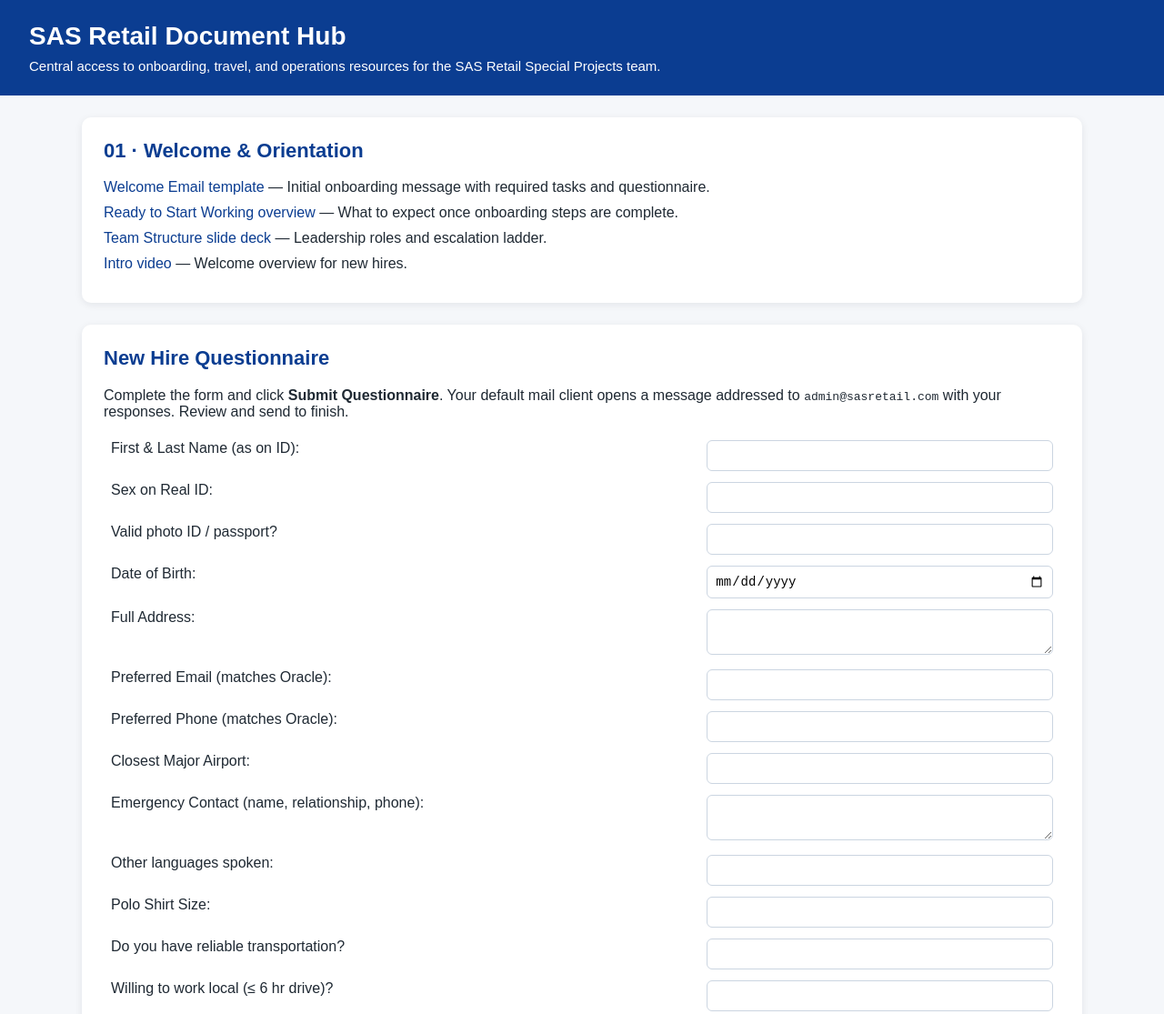
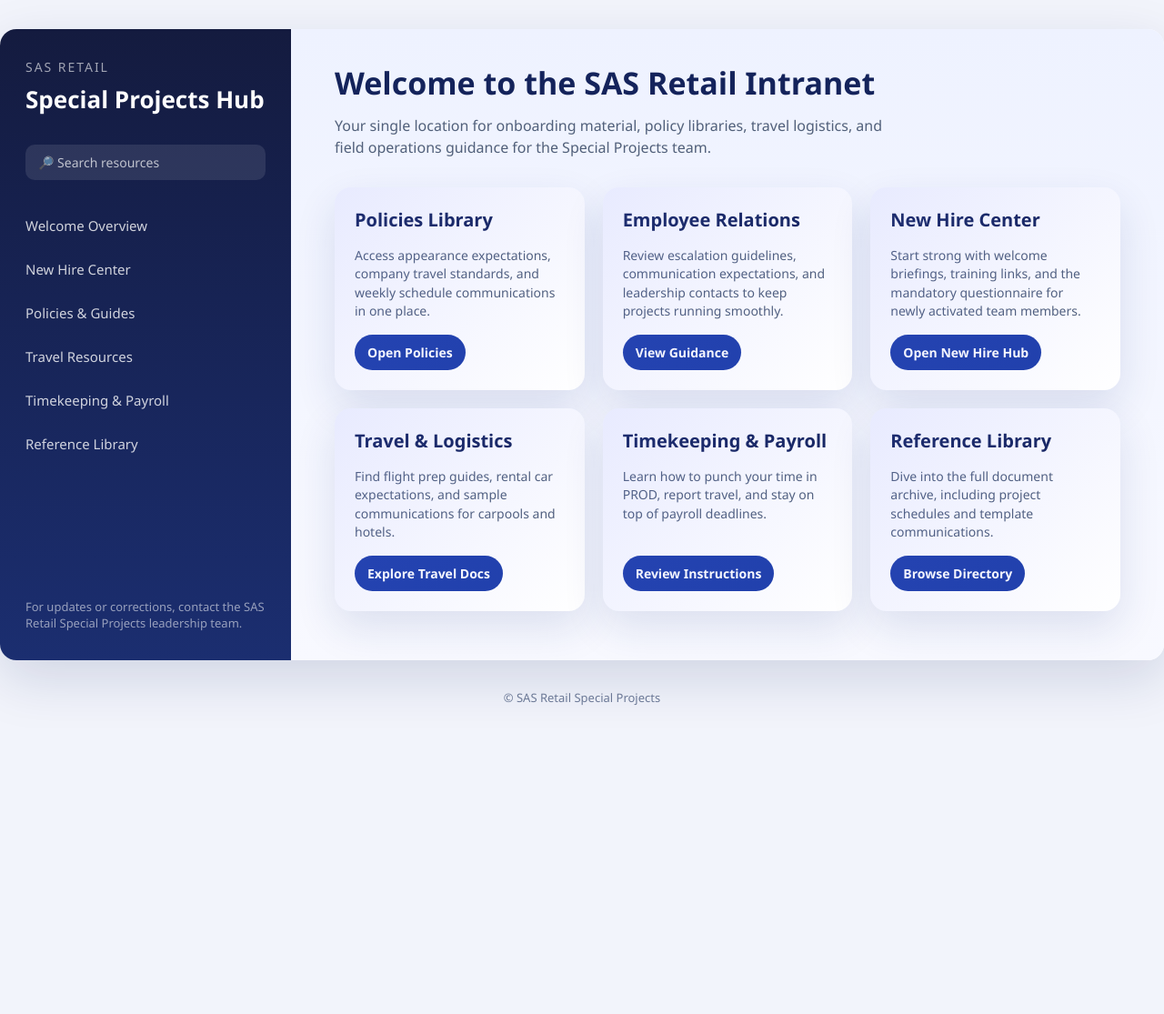
Before and after one commit to puploki93/SAS_Retail-Info, a plain HTML site: page SAS_Document_References/index.html in a window 1280 px wide. Shown: the top 1115 px of the page at 91% size. After the commit the page ends 800 px from the top, so only its background shows below. Drawn offline with Linux system fonts and the light colour scheme.

Commit message:
Redesign hub layout and move onboarding questionnaire

```diff
--- a/SAS_Document_References/index.html
+++ b/SAS_Document_References/index.html
@@ -5,202 +5,260 @@
   <meta name="viewport" content="width=device-width, initial-scale=1.0" />
   <title>SAS Retail Document Hub</title>
   <style>
-    body { font-family: Arial, sans-serif; margin: 0; padding: 0; background: #f5f7fa; color: #1f2933; }
-    header { background: #0b3d91; color: #fff; padding: 24px 32px; }
-    header h1 { margin: 0 0 8px 0; font-size: 28px; }
-    header p { margin: 0; font-size: 15px; }
-    main { padding: 24px 32px 48px; max-width: 1100px; margin: 0 auto; }
-    section { background: #fff; border-radius: 10px; box-shadow: 0 2px 8px rgba(15, 23, 42, 0.08); margin-bottom: 24px; padding: 24px; }
-    section h2 { margin-top: 0; font-size: 22px; color: #0b3d91; }
-    ul { list-style: none; padding-left: 0; margin: 16px 0 0; }
-    li { margin-bottom: 10px; }
-    a { color: #0b3d91; text-decoration: none; }
-    a:hover { text-decoration: underline; }
-    .questionnaire table { width: 100%; border-collapse: collapse; }
-    .questionnaire td { padding: 6px 8px; vertical-align: top; }
-    .questionnaire input[type="text"],
-    .questionnaire input[type="email"],
-    .questionnaire input[type="tel"],
-    .questionnaire input[type="date"],
-    .questionnaire textarea {
+    :root {
+      color-scheme: light;
+      --brand-primary: #1f3faa;
+      --brand-accent: #5c6efc;
+      --surface: #f2f4fb;
+      --card-bg: #ffffff;
+      --text-primary: #17223a;
+      --text-secondary: #51607a;
+    }
+    * { box-sizing: border-box; }
+    body {
+      margin: 0;
+      font-family: "Segoe UI", "Helvetica Neue", Arial, sans-serif;
+      background: var(--surface);
+      color: var(--text-primary);
+      min-height: 100vh;
+      display: flex;
+      flex-direction: column;
+    }
+    .layout {
+      flex: 1;
+      display: grid;
+      grid-template-columns: 320px 1fr;
+      max-width: 1400px;
+      margin: 0 auto;
       width: 100%;
-      padding: 8px;
-      border: 1px solid #cbd5e1;
-      border-radius: 6px;
+      background: #fff;
+      box-shadow: 0 20px 60px rgba(15, 35, 95, 0.15);
+      border-radius: 18px;
+      overflow: hidden;
+      margin-top: 32px;
+      margin-bottom: 32px;
+    }
+    @media (max-width: 1024px) {
+      .layout {
+        grid-template-columns: 1fr;
+        margin: 0;
+        border-radius: 0;
+        box-shadow: none;
+      }
+    }
+    aside {
+      background: linear-gradient(180deg, #141b3f 0%, #1b2e70 100%);
+      color: #f5f7ff;
+      padding: 32px 28px;
+      display: flex;
+      flex-direction: column;
+      gap: 32px;
+    }
+    .brand {
+      display: flex;
+      flex-direction: column;
+      gap: 8px;
+    }
+    .brand span {
       font-size: 14px;
-      box-sizing: border-box;
+      letter-spacing: 0.14em;
+      text-transform: uppercase;
+      color: rgba(255, 255, 255, 0.6);
     }
-    .questionnaire textarea { resize: vertical; }
-    .questionnaire .actions { margin-top: 16px; }
-    .questionnaire button {
-      padding: 10px 18px;
-      border: none;
-      border-radius: 6px;
+    .brand h1 {
+      margin: 0;
+      font-size: 26px;
+      color: #fff;
+    }
+    .search-box {
+      background: rgba(255, 255, 255, 0.1);
+      border-radius: 10px;
+      padding: 10px 14px;
+      display: flex;
+      align-items: center;
+      gap: 10px;
+      color: rgba(255, 255, 255, 0.7);
+      font-size: 14px;
+    }
+    nav ul {
+      list-style: none;
+      margin: 0;
+      padding: 0;
+      display: flex;
+      flex-direction: column;
+      gap: 12px;
+    }
+    nav a {
+      color: rgba(255, 255, 255, 0.8);
+      text-decoration: none;
       font-size: 15px;
-      cursor: pointer;
+      display: inline-flex;
+      align-items: center;
+      gap: 10px;
+      padding: 8px 0;
+      transition: color 0.2s ease;
     }
-    .questionnaire button[type="submit"] { background: #0b3d91; color: #fff; margin-right: 10px; }
-    .questionnaire button[type="reset"] { background: #e2e8f0; color: #0f172a; }
-    footer { text-align: center; color: #475569; font-size: 13px; padding: 24px 0 32px; }
+    nav a:hover { color: #fff; }
+    .sidebar-footer {
+      margin-top: auto;
+      font-size: 13px;
+      color: rgba(255, 255, 255, 0.55);
+    }
+    main {
+      padding: 36px 48px 48px;
+      background: linear-gradient(180deg, #eef2ff 0%, #f8f9ff 100%);
+    }
+    @media (max-width: 768px) {
+      main { padding: 28px 20px 48px; }
+    }
+    .hero {
+      margin-bottom: 32px;
+      display: flex;
+      flex-direction: column;
+      gap: 12px;
+    }
+    .hero h2 {
+      margin: 0;
+      font-size: 34px;
+      font-weight: 700;
+      color: #14235b;
+    }
+    .hero p {
+      margin: 0;
+      color: var(--text-secondary);
+      max-width: 620px;
+      line-height: 1.5;
+    }
+    .card-grid {
+      display: grid;
+      grid-template-columns: repeat(auto-fill, minmax(260px, 1fr));
+      gap: 20px;
+    }
+    .card {
+      background: var(--card-bg);
+      border-radius: 18px;
+      box-shadow: 0 18px 45px rgba(25, 47, 120, 0.12);
+      padding: 22px;
+      display: flex;
+      flex-direction: column;
+      gap: 16px;
+      position: relative;
+      overflow: hidden;
+    }
+    .card::before {
+      content: "";
+      position: absolute;
+      inset: 0;
+      background: linear-gradient(135deg, rgba(92,110,252,0.14), rgba(255,255,255,0));
+      pointer-events: none;
+    }
+    .card h3 {
+      margin: 0;
+      font-size: 20px;
+      color: #14235b;
+    }
+    .card p {
+      margin: 0;
+      color: var(--text-secondary);
+      line-height: 1.45;
+      font-size: 14px;
+    }
+    .card a.button {
+      margin-top: auto;
+      display: inline-flex;
+      align-items: center;
+      justify-content: center;
+      gap: 8px;
+      padding: 10px 14px;
+      border-radius: 999px;
+      background: var(--brand-primary);
+      color: #fff;
+      text-decoration: none;
+      font-weight: 600;
+      font-size: 14px;
+      width: fit-content;
+      transition: background 0.2s ease, transform 0.2s ease;
+    }
+    .card a.button:hover {
+      background: var(--brand-accent);
+      transform: translateY(-1px);
+    }
+    footer {
+      text-align: center;
+      color: #6b7896;
+      font-size: 13px;
+      padding-bottom: 24px;
+    }
   </style>
 </head>
 <body>
-  <header>
-    <h1>SAS Retail Document Hub</h1>
-    <p>Central access to onboarding, travel, and operations resources for the SAS Retail Special Projects team.</p>
-  </header>
-  <main>
-    <section>
-      <h2>01 · Welcome &amp; Orientation</h2>
-      <ul>
-        <li><a href="SAS/Welcome%20To%20the%20Team%20/Emails/Welcome%20Email%20example.pdf">Welcome Email template</a> — Initial onboarding message with required tasks and questionnaire.</li>
-        <li><a href="SAS/Welcome%20To%20the%20Team%20/Docs%20/Ready%20to%20work%20email%20example.pdf">Ready to Start Working overview</a> — What to expect once onboarding steps are complete.</li>
-        <li><a href="SAS/Welcome%20To%20the%20Team%20/Docs%20/Team%20Structure.pptx">Team Structure slide deck</a> — Leadership roles and escalation ladder.</li>
-        <li><a href="SAS/Welcome%20To%20the%20Team%20/Docs%20/074606-240x514.mp4">Intro video</a> — Welcome overview for new hires.</li>
-      </ul>
-    </section>
+  <div class="layout">
+    <aside>
+      <div class="brand">
+        <span>SAS Retail</span>
+        <h1>Special Projects Hub</h1>
+      </div>
+      <div class="search-box">🔎 Search resources</div>
+      <nav>
+        <ul>
+          <li><a href="#welcome">Welcome Overview</a></li>
+          <li><a href="onboarding.html">New Hire Center</a></li>
+          <li><a href="#policies">Policies &amp; Guides</a></li>
+          <li><a href="#travel">Travel Resources</a></li>
+          <li><a href="#timekeeping">Timekeeping &amp; Payroll</a></li>
+          <li><a href="#reference">Reference Library</a></li>
+        </ul>
+      </nav>
+      <div class="sidebar-footer">
+        For updates or corrections, contact the SAS Retail Special Projects leadership team.
+      </div>
+    </aside>
+    <main>
+      <section class="hero" id="welcome">
+        <h2>Welcome to the SAS Retail Intranet</h2>
+        <p>Your single location for onboarding material, policy libraries, travel logistics, and field operations guidance for the Special Projects team.</p>
+      </section>
+      <section class="card-grid">
+        <article class="card" id="policies">
+          <h3>Policies Library</h3>
+          <p>Access appearance expectations, company travel standards, and weekly schedule communications in one place.</p>
+          <a class="button" href="SAS/Project Details/Docs  copy/2025 SAS WFM Remodel Travel Team.pdf">Open Policies</a>
+        </article>
 
-    <section class="questionnaire">
-      <h2>New Hire Questionnaire</h2>
-      <p>Complete the form and click <strong>Submit Questionnaire</strong>. Your default mail client opens a message addressed to <code>admin@sasretail.com</code> with your responses. Review and send to finish.</p>
-      <form action="mailto:admin@sasretail.com" method="post" enctype="text/plain">
-        <table>
-          <tr>
-            <td><label for="name">First &amp; Last Name (as on ID):</label></td>
-            <td><input type="text" id="name" name="FirstLastName" required></td>
-          </tr>
-          <tr>
-            <td><label for="sex">Sex on Real ID:</label></td>
-            <td><input type="text" id="sex" name="SexOnID" required></td>
-          </tr>
-          <tr>
-            <td><label for="idvalid">Valid photo ID / passport?</label></td>
-            <td><input type="text" id="idvalid" name="ValidIDorPassport" required></td>
-          </tr>
-          <tr>
-            <td><label for="dob">Date of Birth:</label></td>
-            <td><input type="date" id="dob" name="DOB" required></td>
-          </tr>
-          <tr>
-            <td><label for="address">Full Address:</label></td>
-            <td><textarea id="address" name="FullAddress" rows="2" required></textarea></td>
-          </tr>
-          <tr>
-            <td><label for="email">Preferred Email (matches Oracle):</label></td>
-            <td><input type="email" id="email" name="PreferredEmail" required></td>
-          </tr>
-          <tr>
-            <td><label for="phone">Preferred Phone (matches Oracle):</label></td>
-            <td><input type="tel" id="phone" name="PreferredPhone" required></td>
-          </tr>
-          <tr>
-            <td><label for="airport">Closest Major Airport:</label></td>
-            <td><input type="text" id="airport" name="ClosestAirport" required></td>
-          </tr>
-          <tr>
-            <td><label for="emergency">Emergency Contact (name, relationship, phone):</label></td>
-            <td><textarea id="emergency" name="EmergencyContact" rows="2" required></textarea></td>
-          </tr>
-          <tr>
-            <td><label for="languages">Other languages spoken:</label></td>
-            <td><input type="text" id="languages" name="OtherLanguages"></td>
-          </tr>
-          <tr>
-            <td><label for="shirt">Polo Shirt Size:</label></td>
-            <td><input type="text" id="shirt" name="PoloSize" required></td>
-          </tr>
-          <tr>
-            <td><label for="transport">Do you have reliable transportation?</label></td>
-            <td><input type="text" id="transport" name="ReliableTransportation" required></td>
-          </tr>
-          <tr>
-            <td><label for="localwork">Willing to work local (≤ 6 hr drive)?</label></td>
-            <td><input type="text" id="localwork" name="LocalWork" required></td>
-          </tr>
-          <tr>
-            <td><label for="license">Valid driver’s license?</label></td>
-            <td><input type="text" id="license" name="ValidLicense" required></td>
-          </tr>
-          <tr>
-            <td><label for="driver">Able to be rental car driver?</label></td>
-            <td><input type="text" id="driver" name="ResponsibleDriver" required></td>
-          </tr>
-          <tr>
-            <td><label for="rentalstatus">Owe fees / on do-not-rent list?</label></td>
-            <td><input type="text" id="rentalstatus" name="RentalStatus" required></td>
-          </tr>
-          <tr>
-            <td><label for="timeoff">Upcoming dates needing off (through Dec 31):</label></td>
-            <td><textarea id="timeoff" name="UpcomingTimeOff" rows="3"></textarea></td>
-          </tr>
-          <tr>
-            <td><label for="notes">Additional notes / questions:</label></td>
-            <td><textarea id="notes" name="AdditionalNotes" rows="3"></textarea></td>
-          </tr>
-        </table>
-        <div class="actions">
-          <button type="submit">Submit Questionnaire</button>
-          <button type="reset">Reset Form</button>
-        </div>
-      </form>
-    </section>
+        <article class="card">
+          <h3>Employee Relations</h3>
+          <p>Review escalation guidelines, communication expectations, and leadership contacts to keep projects running smoothly.</p>
+          <a class="button" href="SAS/Project Details/Docs  copy/**When to Call verses When to Email**.eml">View Guidance</a>
+        </article>
 
-    <section>
-      <h2>02 · Travel Preparation</h2>
-      <ul>
-        <li><a href="SAS/Project%20Details/Docs%20%20copy/2025%20SAS%20WFM%20Remodel%20Travel%20Team.pdf">2025 SAS WFM Remodel Travel Team handbook</a> — Full playbook covering scheduling, travel, attendance, and on-site expectations.</li>
-        <li><a href="SAS/Project%20Details/Docs%20%20copy/Preparing%20for%20Flight%20Travel.pdf">Preparing for Flight Travel guide</a> — Step-by-step instructions for first-time flyers.</li>
-        <li><a href="SAS/Welcome%20To%20the%20Team%20/Docs%20/TRAVEL%20POLICY%20CALL%20OUTS.pdf">Travel policy call-outs</a> — Fast reference of must-not-do items for hotels, rentals, and attire.</li>
-        <li><a href="SAS/Welcome%20To%20the%20Team%20/Docs%20/Advantage%20Travel%20Policy%20%28updated%204.14.2025%29.pdf">Advantage corporate travel policy</a> — Enterprise requirements for expenses, receipts, and professional conduct.</li>
-      </ul>
-    </section>
+        <article class="card">
+          <h3>New Hire Center</h3>
+          <p>Start strong with welcome briefings, training links, and the mandatory questionnaire for newly activated team members.</p>
+          <a class="button" href="onboarding.html">Open New Hire Hub</a>
+        </article>
 
-    <section>
-      <h2>03 · Travel Logistics &amp; Templates</h2>
-      <ul>
-        <li><a href="SAS/Travel%20%26%20Lodging%20/Emails/Flights%20Email%20Example.pdf">Flight itinerary email example</a> — Reference layout for outbound flight notices.</li>
-        <li><a href="SAS/Travel%20%26%20Lodging%20/Emails/Hotels%20email%20example.pdf">Hotel confirmation email example</a> — Sample wording for CLC lodging reservations.</li>
-        <li><a href="SAS/Travel%20%26%20Lodging%20/Emails/Carpool%20Email%20example.pdf">Carpool coordination email example</a> — Template for assigning drivers and riders.</li>
-        <li><a href="SAS/Project%20Details/Email/Gmail%20-%20%28PLV%29%20SCHEDULE%20INFO:%20Store,%20Contact%20%26%20Shift%20Details%20-%20NEXT%20Week%20of%208.24.2025%20Playa%20Vista,%20CA.pdf">Weekly schedule project email example</a> — Structure for store/shift detail emails.</li>
-      </ul>
-    </section>
+        <article class="card" id="travel">
+          <h3>Travel &amp; Logistics</h3>
+          <p>Find flight prep guides, rental car expectations, and sample communications for carpools and hotels.</p>
+          <a class="button" href="SAS/Travel & Lodging /Emails/Flights Email Example.pdf">Explore Travel Docs</a>
+        </article>
 
-    <section>
-      <h2>04 · On the Road</h2>
-      <ul>
-        <li><a href="SAS/We%20provide%20GROUP%20rental%20cars%20for%20work%20related%20purposes%20to%20ensure%20you%20have%20transportation%20when%20out%20on%20a%20project.pdf">Group rental car guidelines</a> — Responsibilities for designated drivers and passengers.</li>
-        <li><a href="SAS/To%20call%3F%20or%20To%20Email%3F.pdf">Travel communication rules (PDF)</a> — When to escalate by phone versus email.</li>
-        <li><a href="SAS/Project%20Details/Docs%20%20copy/%2A%2AWhen%20to%20Call%20verses%20When%20to%20Email%2A%2A.eml">Travel communication rules (email archive)</a> — Original message with scenarios and follow-up expectations.</li>
-      </ul>
-    </section>
+        <article class="card" id="timekeeping">
+          <h3>Timekeeping &amp; Payroll</h3>
+          <p>Learn how to punch your time in PROD, report travel, and stay on top of payroll deadlines.</p>
+          <a class="button" href="SAS/Leads or Elites CANNOT report your time for you.pdf">Review Instructions</a>
+        </article>
 
-    <section>
-      <h2>05 · On-Site Expectations</h2>
-      <ul>
-        <li><a href="SAS/Project%20Details/Docs%20%20copy/%2A%2ACompany%20Dress%20Code_Appearance%20Policy%2A%2A.eml">Company dress code &amp; appearance policy email</a> — Enforcement guidance for facial piercings, tattoos, and attire.</li>
-        <li><a href="SAS/Project%20Details/Docs%20%20copy/2025%20SAS%20WFM%20Remodel%20Travel%20Team.pdf">Travel team handbook — On-site section</a> — See chapters on break management, tool requirements, and sales floor conduct.</li>
-      </ul>
-    </section>
-
-    <section>
-      <h2>06 · Timekeeping &amp; Payroll</h2>
-      <ul>
-        <li><a href="SAS/Leads%20or%20Elites%20CANNOT%20report%20your%20time%20for%20you.pdf">Time reporting mandate</a> — Reminder that associates must submit their own punches and travel time.</li>
-        <li><a href="SAS/Welcome%20To%20the%20Team%20/Docs%20/Timekeeping%20Change%20-%20Merchandiser%20Guide.pdf">Timekeeping change guide</a> — PIN setup and BYOD punching walkthrough.</li>
-        <li><a href="SAS/Project%20Details/Docs%20%20copy/Time%20Off_Payroll%20Calendar%202025.pdf">Time off &amp; payroll calendar 2025</a> — Submission deadlines for time-off requests.</li>
-      </ul>
-    </section>
-
-    <section>
-      <h2>07 · Reference Library</h2>
-      <ul>
-        <li><a href="SAS/Project%20Details/Email/Gmail%20-%20%28PLV%29%20SCHEDULE%20INFO:%20Store,%20Contact%20%26%20Shift%20Details%20-%20NEXT%20Week%20of%208.24.2025%20Playa%20Vista,%20CA.pdf">Schedule email archive</a> — Use for wording and attachment checklist.</li>
-        <li><a href="SAS/">Full SAS directory</a> — Browse every file if you need supporting material not summarized above.</li>
-      </ul>
-    </section>
-  </main>
+        <article class="card" id="reference">
+          <h3>Reference Library</h3>
+          <p>Dive into the full document archive, including project schedules and template communications.</p>
+          <a class="button" href="SAS/">Browse Directory</a>
+        </article>
+      </section>
+    </main>
+  </div>
   <footer>
-    &copy; SAS Retail Special Projects. For updates or corrections, contact the leadership team.
+    &copy; SAS Retail Special Projects
   </footer>
 </body>
 </html>
```
Also changed, not shown: SAS_Document_References/onboarding.html (added, +274 -0 lines), design_refs/landing-1.png (added), design_refs/landing-2.png (added), 2 other files.
